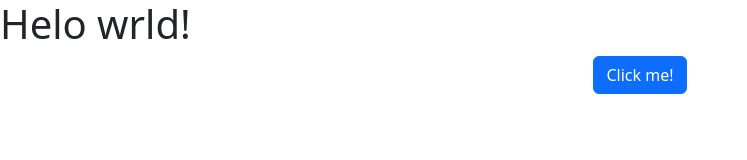
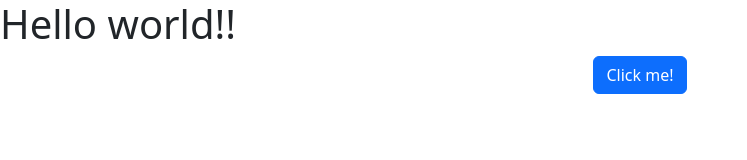
Before and after one commit to Satkaaktas/Codespace, a website built with Parcel: page src/index.html in a window 1280 px wide. Shown: the whole page, without its empty margins (0-747 px from the left). Built offline with nearby package versions, Linux system fonts and the light colour scheme.

Commit message:
Jag fixade hello world

```diff
--- a/src/index.html
+++ b/src/index.html
@@ -8,7 +8,7 @@
 </head>
 
 <body>
-    <h1 class="title">Helo wrld!</h1>
+    <h1 class="title">Hello world!!</h1>
     <div class="clicker">
         <button type="button" class="btn btn-primary">Click me!</button>
     </div>
```
